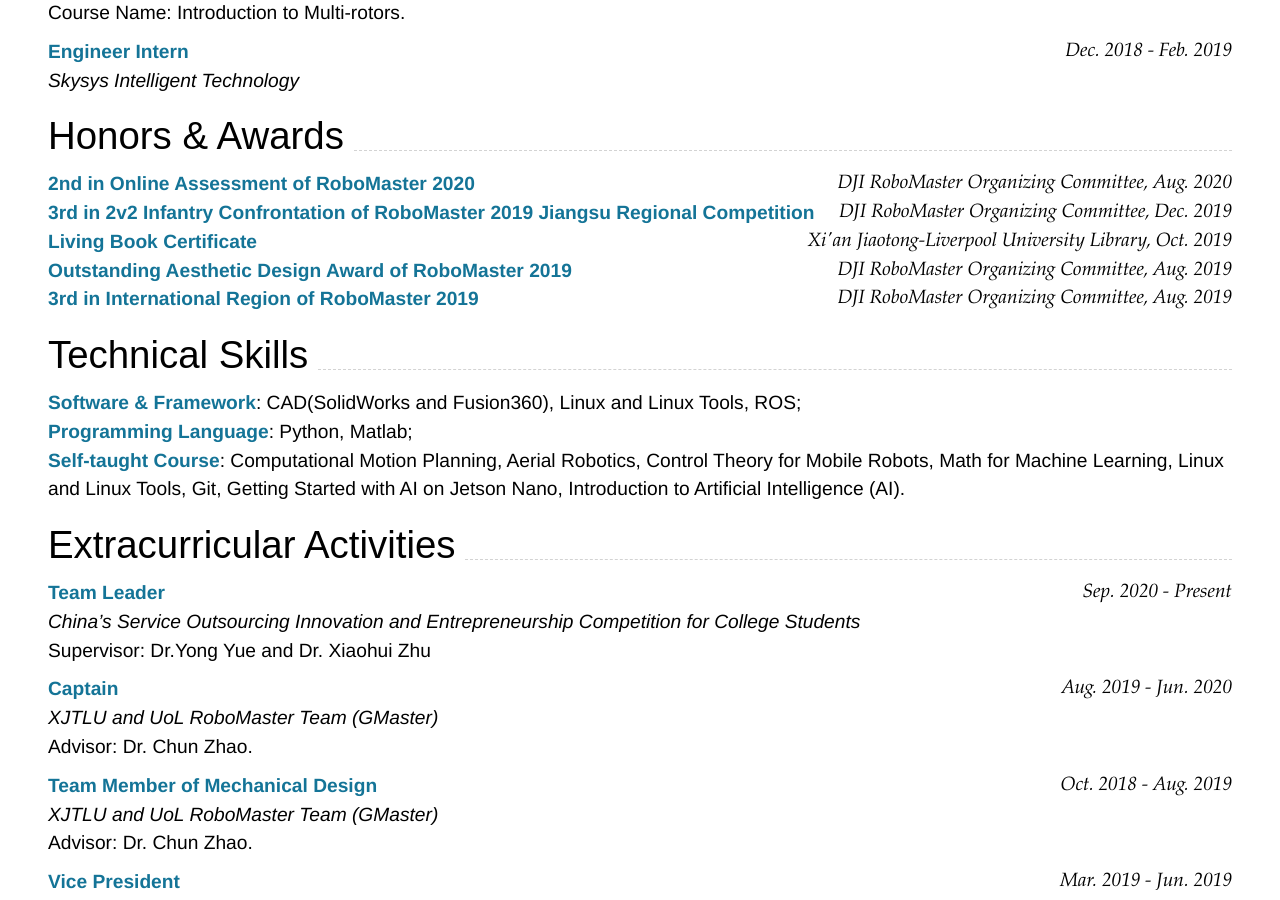
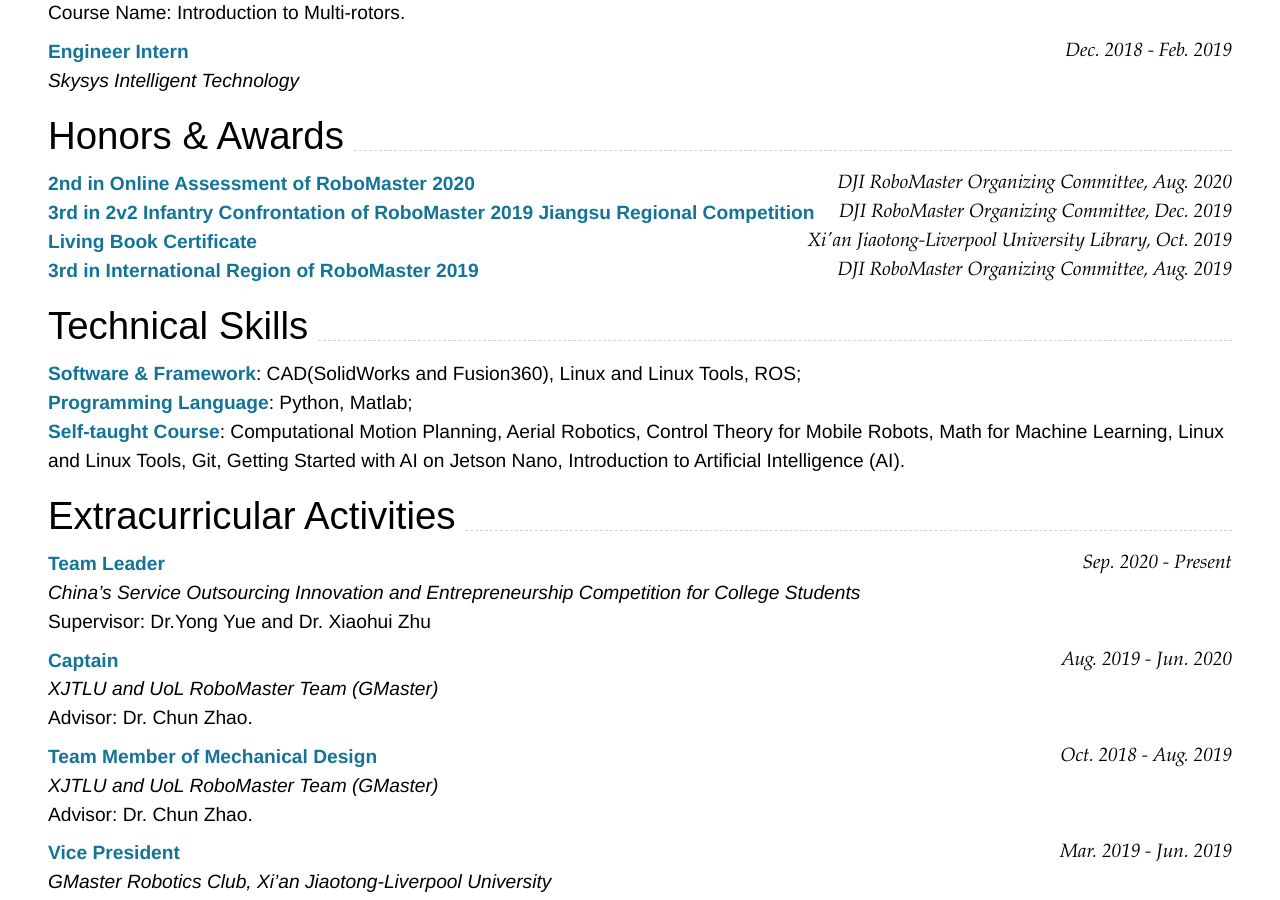
Before and after one commit to RoboDD/ziniu-cv, a Jekyll site: the page built from index.md, in a window 1280 px wide and 900 px high, scrolled down 989 px. Built offline with Jekyll 4.4.1, drawn with Linux system fonts in a browser that asks for light colours; nearby versions of some CDN libraries.

Commit message:
Update index.md

```diff
--- a/index.md
+++ b/index.md
@@ -92,7 +92,7 @@ _Skysys Intelligent Technology_<br>
 [**2nd in Online Assessment of RoboMaster 2020**]() `DJI RoboMaster Organizing Committee, Aug. 2020` <br>
 [**3rd in 2v2 Infantry Confrontation of RoboMaster 2019 Jiangsu Regional Competition**]() `DJI RoboMaster Organizing Committee, Dec. 2019` <br>
 [**Living Book Certificate**]() `Xi'an Jiaotong-Liverpool University Library, Oct. 2019` <br>
-[**Outstanding Aesthetic Design Award of RoboMaster 2019**]() `DJI RoboMaster Organizing Committee, Aug. 2019` <br>
+<!--[**Outstanding Aesthetic Design Award of RoboMaster 2019**]() `DJI RoboMaster Organizing Committee, Aug. 2019` <br>-->
 [**3rd in International Region of RoboMaster 2019**]() `DJI RoboMaster Organizing Committee, Aug. 2019` <br>
 
 ## Technical Skills
```
